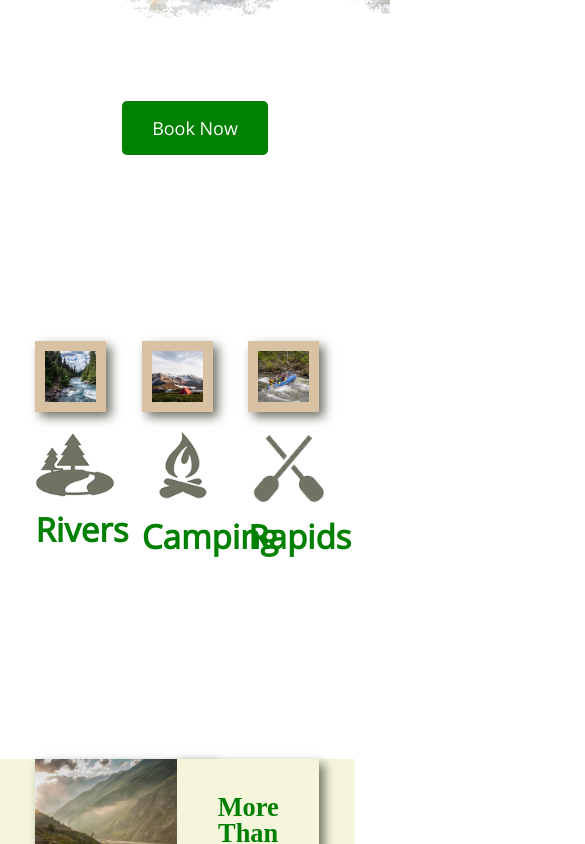
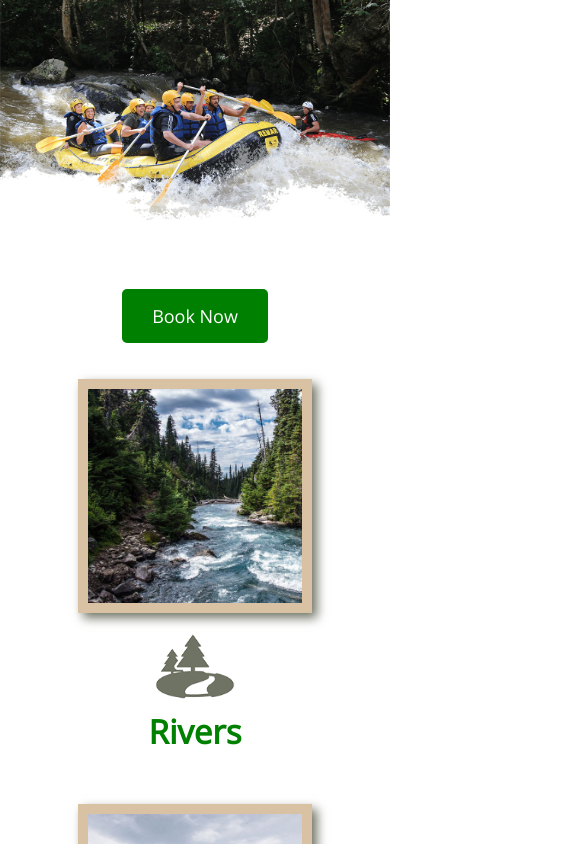
Before and after one commit to ccharles70351/wdd130, a plain HTML site: page wwr/index.html in a window 390 px wide. Shown: the part 249-1093 px from the top of the page, 585 px wide, since content can reach past the window. Drawn offline with nearby package versions, Linux system fonts and the light colour scheme; a web font is replaced by a local one.

Commit message:
Media query for style css wwr

```diff
--- a/wwr/styles/style.css
+++ b/wwr/styles/style.css
@@ -31,7 +31,7 @@ nav a:hover{
 
 .home-grid {
     display: grid;
-    grid-template-columns: repeat(11, 1fr);
+    grid-template-columns: repeat(10, 1fr);
 }
 
 body {
@@ -221,3 +221,45 @@ main section img {
 #hero-img {
     width: 100%;
 }
+
+@media screen and (max-width: 900px) {
+    #hero, .home-grid {
+        display: block;
+        height: auto;
+    }
+    nav, footer {
+        flex-direction: column;
+    }
+    nav a {
+        display: block;
+        padding: 15px;
+    }
+    #hero {
+        margin-top: 0;
+    }
+    #hero-msg {
+        margin-top: 0;
+    }
+    #hero-msg h4 {
+        display: none;
+    }
+    .home-title {
+        font-size: 25px;
+        color: #6f7364;
+    }
+    .rivers-card, .camping-card, .rapids-card {
+        margin: 50px auto;
+        width: 60%;
+    }
+    #background {
+        display: none;
+    }
+    .mountains, .msg {
+        width: 80%;
+        display: block;
+        margin: 0 auto;
+    }
+    footer {
+        margin-top: 25px;
+    }
+}
```
